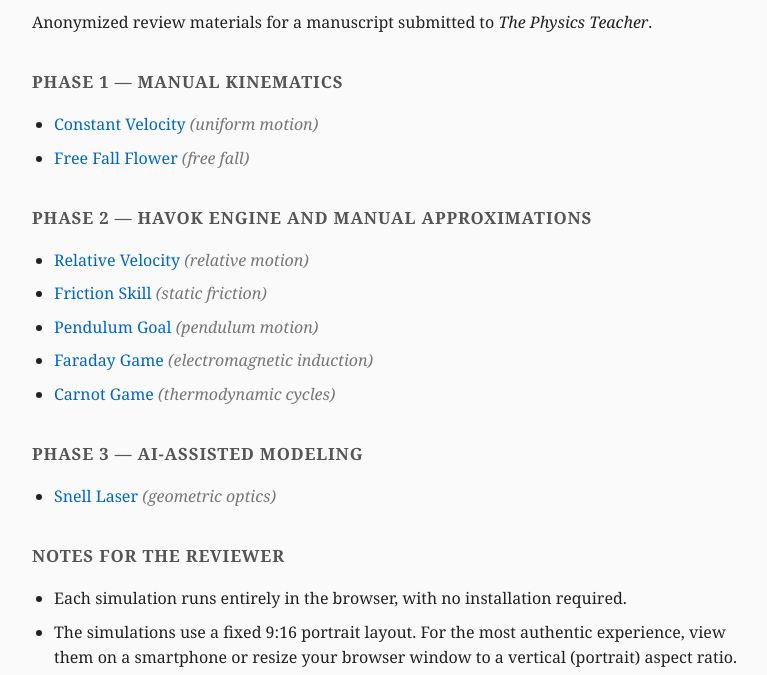
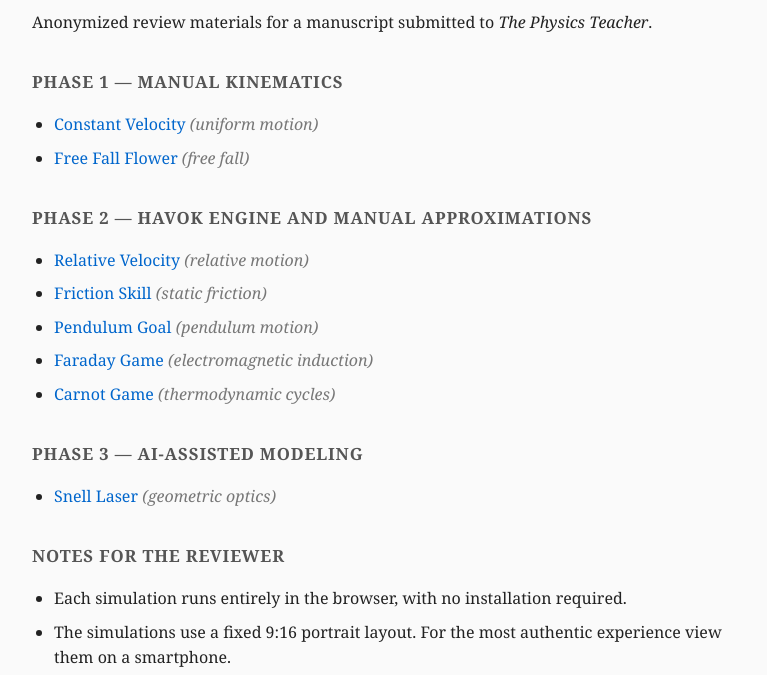
Before and after one commit to physics-sims/physics-sims.github.io, a plain HTML site: page index.html in a window 1280 px wide. Shown: the part 125-800 px from the top of the page, without its empty margins (248-1015 px from the left). Drawn offline with Linux system fonts and the light colour scheme.

Commit message:
chore(index.html): adjust text.

```diff
--- a/index.html
+++ b/index.html
@@ -60,7 +60,7 @@
   <h2>Notes for the reviewer</h2>
   <ul>
     <li>Each simulation runs entirely in the browser, with no installation required.</li>
-    <li>The simulations use a fixed 9:16 portrait layout. For the most authentic experience, view them on a smartphone or resize your browser window to a vertical (portrait) aspect ratio.</li>
+    <li>The simulations use a fixed 9:16 portrait layout. For the most authentic experience view them on a smartphone.</li>
     <li>Touch (mobile) and mouse-click (desktop) inputs are both supported.</li>
   </ul>
 
```
